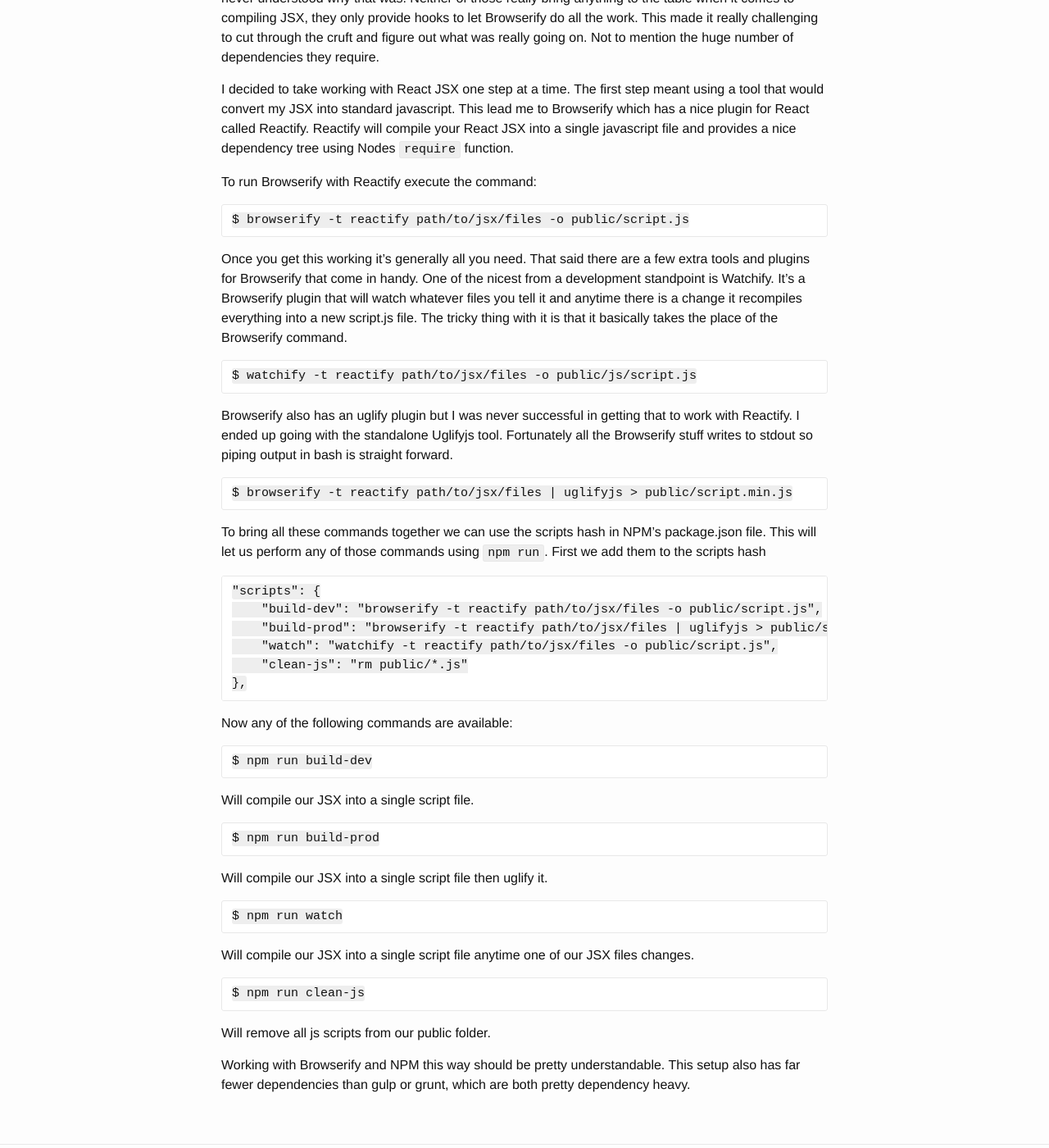
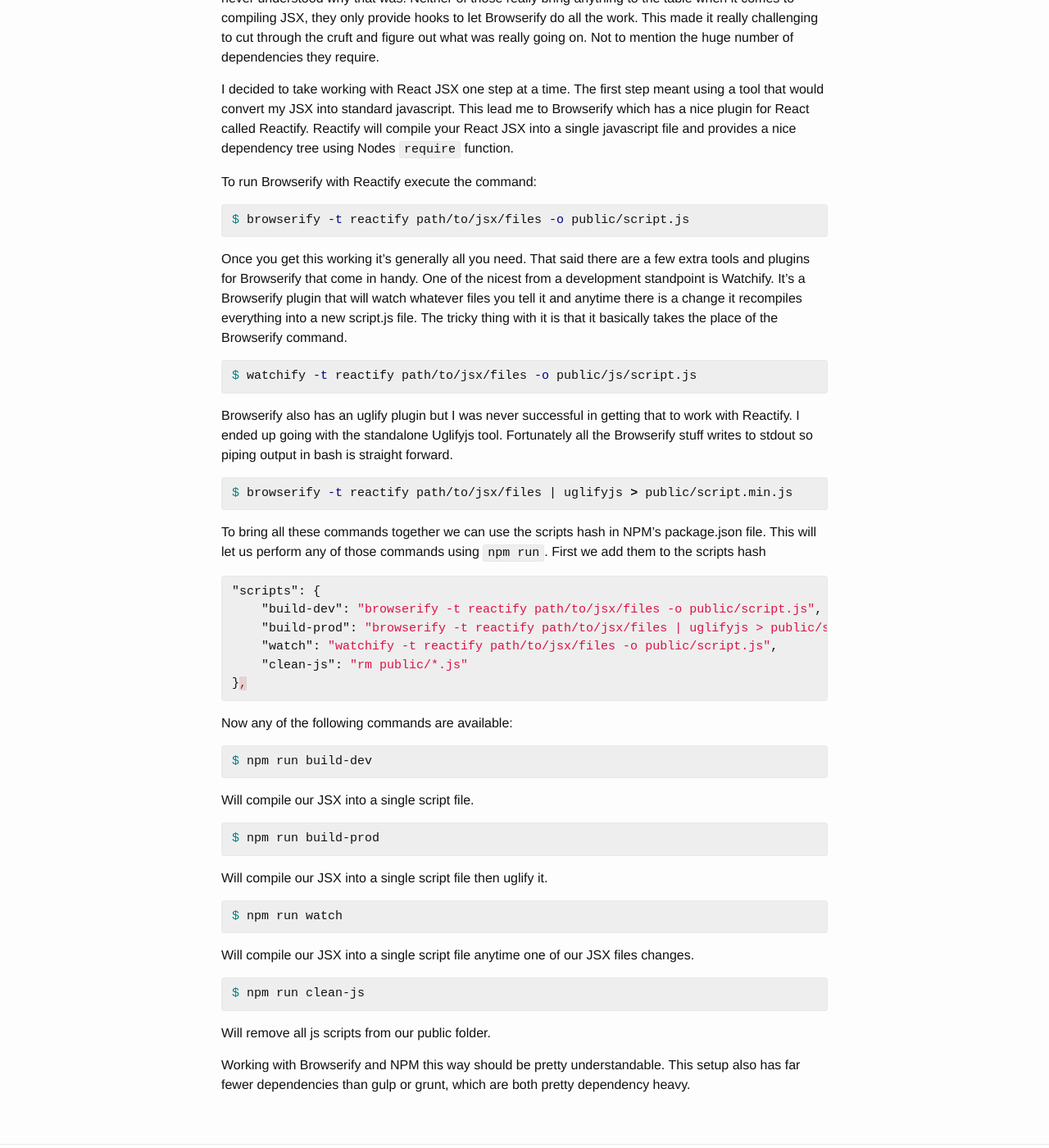
Before and after one commit to jimdoescode/jimdoescode.github.io, a Jekyll site: the page built from _posts/2015-07-22-npm-with-browserify-and-react.md, in a window 1280 px wide and 1400 px high, scrolled down 343 px. Shown: the whole window at 82% size. Built offline with Jekyll 4.4.1, drawn with Linux system fonts in a browser that asks for light colours.

Commit message:
Better highlighting

````diff
--- a/_posts/2015-07-22-npm-with-browserify-and-react.md
+++ b/_posts/2015-07-22-npm-with-browserify-and-react.md
@@ -21,9 +21,9 @@
 
 To run Browserify with Reactify execute the command:
 
-```
+{% highlight bash %}
 $ browserify -t reactify path/to/jsx/files -o public/script.js
-```
+{% endhighlight %}
 
 Once you get this working it's generally all you need. That said there are a few extra tools and
 plugins for Browserify that come in handy. One of the nicest from a development standpoint is
@@ -31,50 +31,50 @@
 change it recompiles everything into a new script.js file. The tricky thing with it is that
 it basically takes the place of the Browserify command.
 
-```
+{% highlight bash %}
 $ watchify -t reactify path/to/jsx/files -o public/js/script.js
-```
+{% endhighlight %}
 
 Browserify also has an uglify plugin but I was never successful in getting that to work with Reactify.
 I ended up going with the standalone Uglifyjs tool. Fortunately all the Browserify stuff writes to stdout
 so piping output in bash is straight forward.
 
-```
+{% highlight bash %}
 $ browserify -t reactify path/to/jsx/files | uglifyjs > public/script.min.js
-```
+{% endhighlight %}
 
 To bring all these commands together we can use the scripts hash in NPM's package.json file. This will
 let us perform any of those commands using `npm run`. First we add them to the scripts hash
 
-```
+{% highlight json %}
 "scripts": {
     "build-dev": "browserify -t reactify path/to/jsx/files -o public/script.js",
     "build-prod": "browserify -t reactify path/to/jsx/files | uglifyjs > public/script.min.js",
     "watch": "watchify -t reactify path/to/jsx/files -o public/script.js",
     "clean-js": "rm public/*.js"
 },
-```
+{% endhighlight %}
 
 Now any of the following commands are available:
 
-```
+{% highlight bash %}
 $ npm run build-dev
-```
+{% endhighlight %}
 Will compile our JSX into a single script file.
 
-```
+{% highlight bash %}
 $ npm run build-prod
-```
+{% endhighlight %}
 Will compile our JSX into a single script file then uglify it.
 
-```
+{% highlight bash %}
 $ npm run watch
-```
+{% endhighlight %}
 Will compile our JSX into a single script file anytime one of our JSX files changes.
 
-```
+{% highlight bash %}
 $ npm run clean-js
-```
+{% endhighlight %}
 Will remove all js scripts from our public folder.
 
 
````
